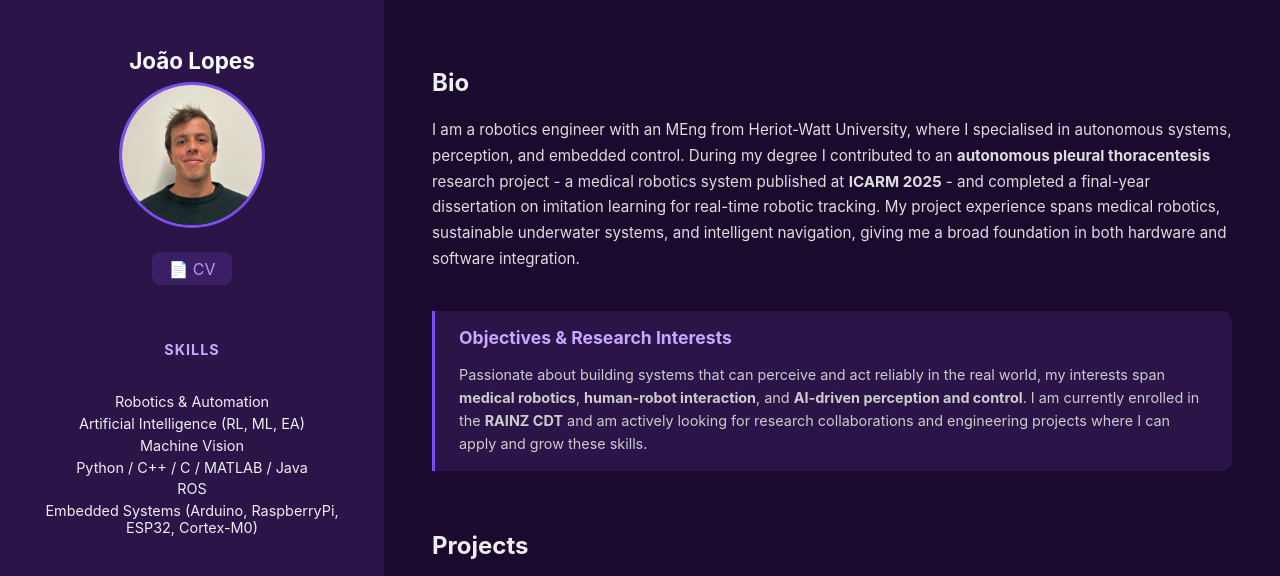
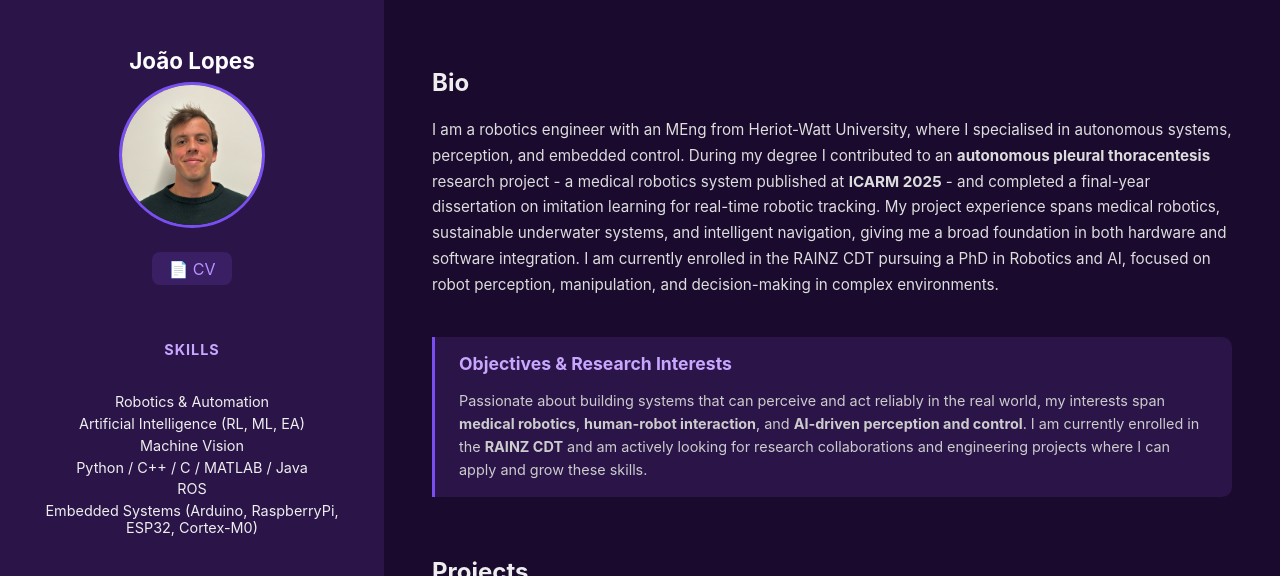
Before and after one commit to joao1324/joao1324.github.io, a Jekyll site: the page built from index.markdown, in a window 1280 px wide and 900 px high, cut to the strip 0-576 px from the top of the window. Built offline with Jekyll 4.4.1, drawn with Linux system fonts in a browser that asks for light colours; nearby versions of some CDN libraries.

Commit message:
Update portfolio content

```diff
--- a/_layouts/portfolio.html
+++ b/_layouts/portfolio.html
@@ -256,7 +256,7 @@
         <strong>ICARM 2025</strong> - and completed a final-year dissertation on imitation learning
         for real-time robotic tracking. My project experience spans medical robotics, sustainable
         underwater systems, and intelligent navigation, giving me a broad foundation in both hardware
-        and software integration.
+        and software integration. I am currently enrolled in the RAINZ CDT pursuing a PhD in Robotics and AI, focused on robot perception, manipulation, and decision-making in complex environments.
       </p>
     </div>
 
```
